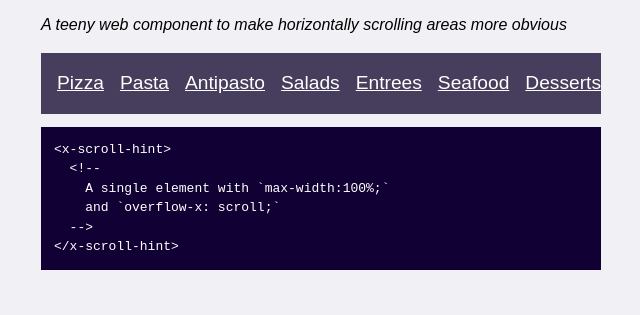
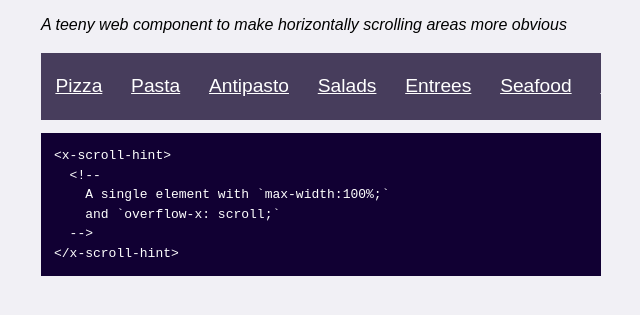
Before and after one commit to cloudfour/x-scroll-hint, a website: page index.html in a window 1280 px wide. Shown: the part 131-446 px from the top of the page, without its empty margins (319-959 px from the left). Drawn offline with Linux system fonts and the light colour scheme.

Commit message:
Docs example tweak

```diff
--- a/index.html
+++ b/index.html
@@ -55,8 +55,6 @@
         display: flex;
         max-width: 100%;
         overflow-x: scroll;
-        gap: 1em;
-        padding: 1em;
         background: hsl(260, 20%, 30%);
       }
 
@@ -64,6 +62,7 @@
         font-size: 1.2em;
         white-space: nowrap;
         color: white;
+        padding: 1em 0.75em;
       }
 
       x-scroll-hint {
```
